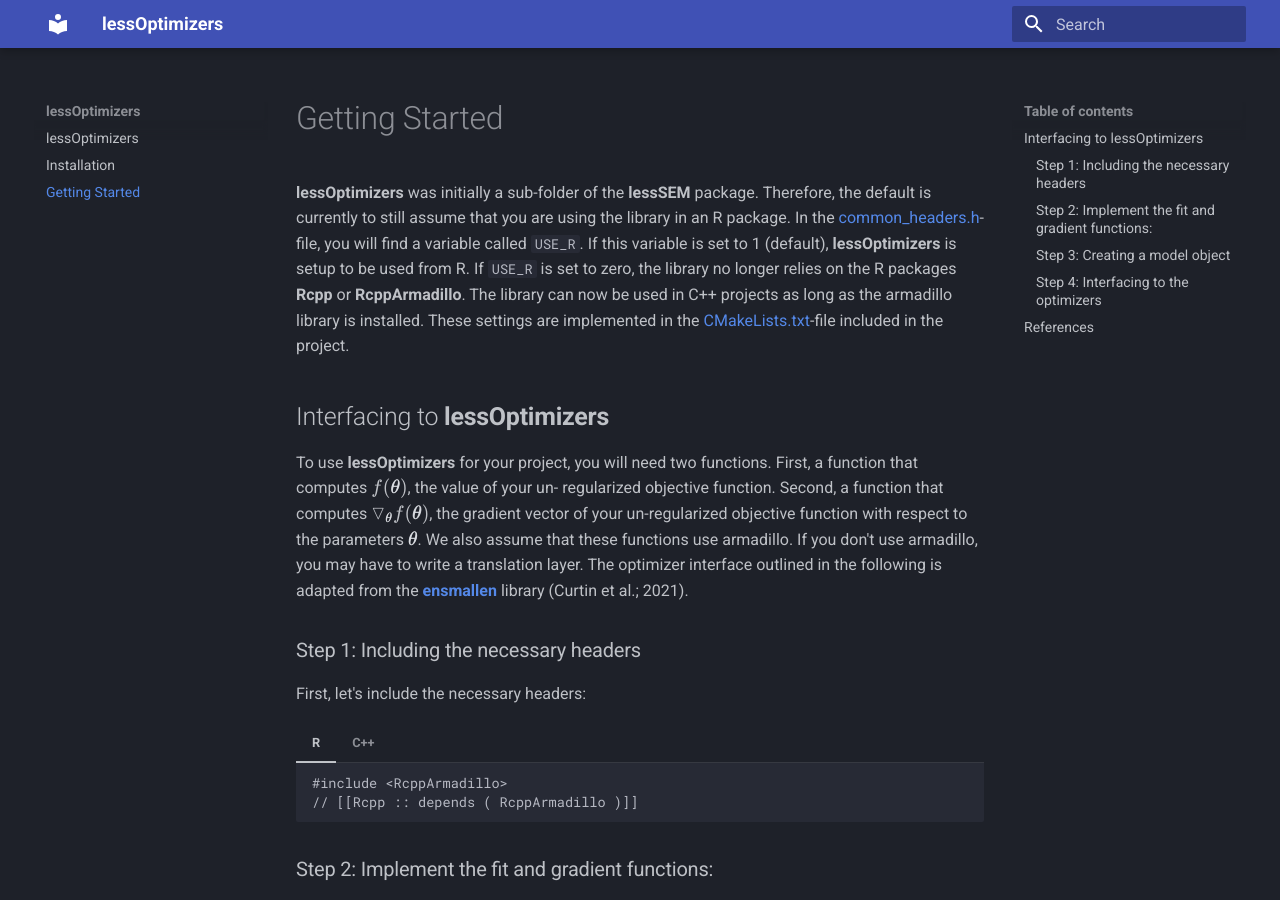
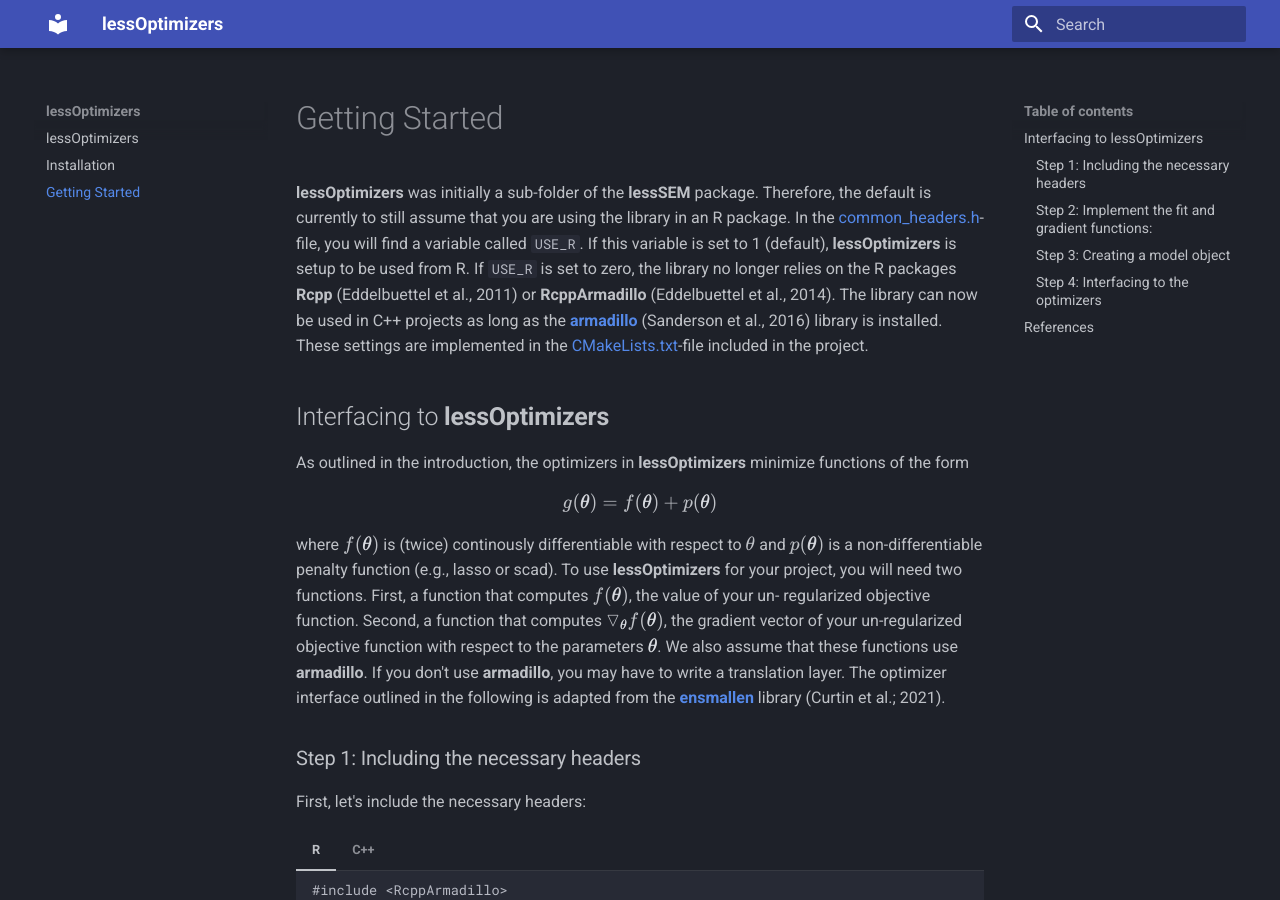
Before and after one commit to jhorzek/lesstimate, an MkDocs documentation site: the page built from docs/2-getting-started.md, in a window 1280 px wide and 900 px high. Built offline with MkDocs 1.6.1 and Material for MkDocs 9.7.7, drawn with Linux system fonts in a browser that asks for light colours; some of the changed text lies outside the part shown.

Commit message:
Update 2-getting-started.md

```diff
--- a/docs/2-getting-started.md
+++ b/docs/2-getting-started.md
@@ -5,18 +5,24 @@
 In the [common_headers.h](https://github.com/jhorzek/lessOptimizers/blob/f8aa3169da617ca2d6afbd330e1fb5395ba40898/include/common_headers.h#L8)-file,
 you will find a variable called `USE_R`. If this variable is set to 1 (default), **lessOptimizers**
 is setup to be used from R. If `USE_R` is set to zero, the library no longer relies on the R packages
-**Rcpp** or **RcppArmadillo**. The library can now be used in C++ projects as long as the armadillo
+**Rcpp** (Eddelbuettel et al., 2011) or **RcppArmadillo** (Eddelbuettel et al., 2014). The library can now be used in
+C++ projects as long as the [**armadillo**](https://arma.sourceforge.net/) (Sanderson et al., 2016)
 library is installed. These settings are implemented in the [CMakeLists.txt](https://github.com/jhorzek/lessOptimizers/blob/main/CMakeLists.txt)-file included
 in the project.
 
 ## Interfacing to **lessOptimizers**
 
+As outlined in the introduction, the optimizers in **lessOptimizers** minimize functions
+of the form
+$$g(\pmb\theta) = f(\pmb\theta) + p(\pmb\theta)$$
+where $f(\pmb\theta)$ is (twice) continously differentiable with respect to $\theta$ and $p(\pmb\theta)$
+is a non-differentiable penalty function (e.g., lasso or scad).
 To use **lessOptimizers** for your project, you will need two functions.
 First, a function that computes $f(\pmb\theta)$, the value of your un-
 regularized objective function. Second, a function that computes
 $\triangledown_{\pmb\theta} f(\pmb\theta)$, the gradient vector of your
 un-regularized objective function with respect to the parameters $\pmb\theta$.
-We also assume that these functions use armadillo. If you don't use armadillo,
+We also assume that these functions use **armadillo**. If you don't use **armadillo**,
 you may have to write a translation layer. The optimizer interface outlined in the following
 is adapted from the [**ensmallen**](https://ensmallen.org/) library (Curtin et al.; 2021).
 
@@ -303,5 +309,8 @@
 
 ## References
 
+- Conrad Sanderson and Ryan Curtin. Armadillo: a template-based C++ library for linear algebra. Journal of Open Source Software, Vol. 1, No. 2, pp. 26, 2016.
+- Eddelbuettel D, François R (2011). “Rcpp: Seamless R and C++ Integration.” Journal of Statistical Software, 40(8), 1–18. doi:10.18637/jss.v040.i08.
+- Eddelbuettel D, Sanderson C (2014). “RcppArmadillo: Accelerating R with high-performance C++ linear algebra.” Computational Statistics and Data Analysis, 71, 1054–1063. doi:10.1016/j.csda.2013.02.005.
 - Ryan R. Curtin, Marcus Edel, Rahul Ganesh Prabhu, Suryoday Basak, Zhihao Lou, Conrad Sanderson. The ensmallen library for flexible numerical optimization.
 Journal of Machine Learning Research, Vol. 22, No. 166, 2021.
```
Also changed, not shown: other parts of docs/2-getting-started.md (+1 -1 lines).
